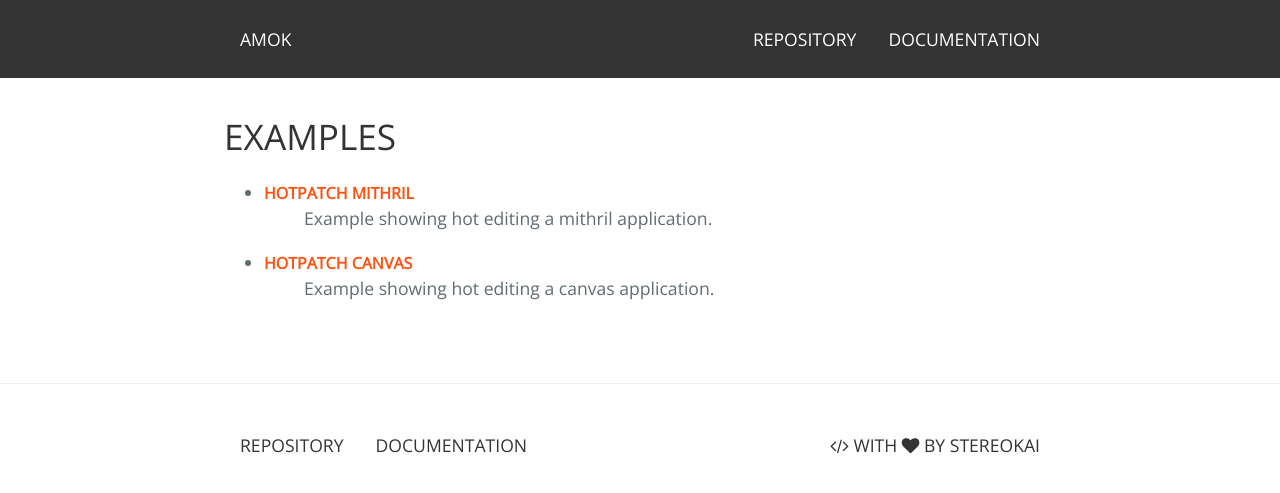
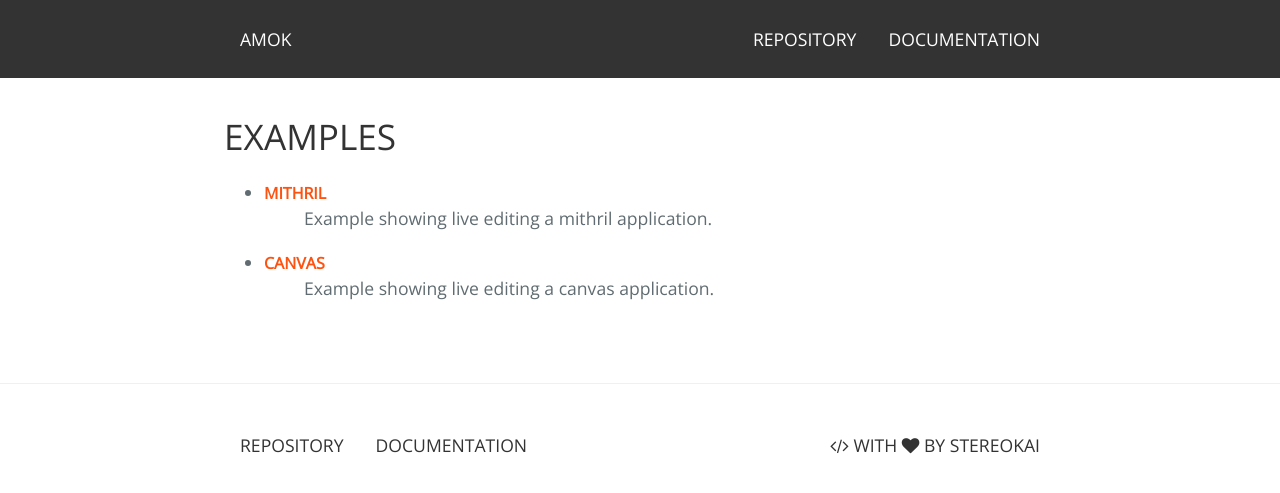
Before and after one commit to stereokai/amok, a Jekyll site: the page built from example/index.md, in a window 1280 px wide. Shown: the top 493 px of the page. Built offline with Jekyll 4.4.1, drawn with Linux system fonts in a browser that asks for light colours; nearby versions of some CDN libraries; the repository's description, which GitHub fills in, is left out.

Commit message:
Update *.md

```diff
--- a/example/index.md
+++ b/example/index.md
@@ -3,8 +3,8 @@
 
 # EXAMPLES
 
-* [HOTPATCH MITHRIL](hotpatch-mithril/readme.md)
-:    Example showing hot editing a mithril application.
+* [MITHRIL](mithril/readme.md)
+:    Example showing live editing a mithril application.
 
-* [HOTPATCH CANVAS](hotpatch-canvas/readme.md)
-:    Example showing hot editing a canvas application.
+* [CANVAS](canvas/readme.md)
+:    Example showing live editing a canvas application.
```
